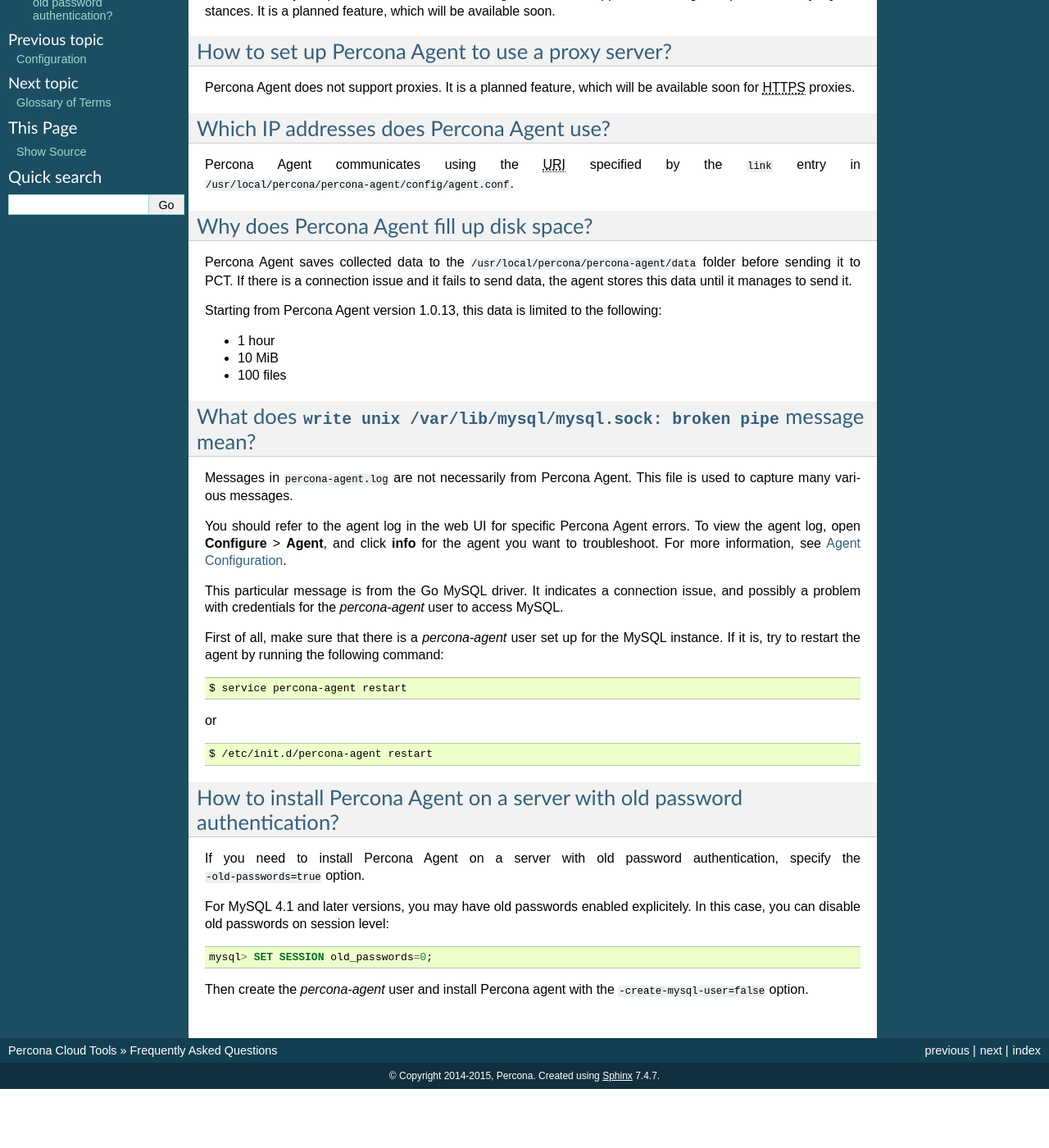
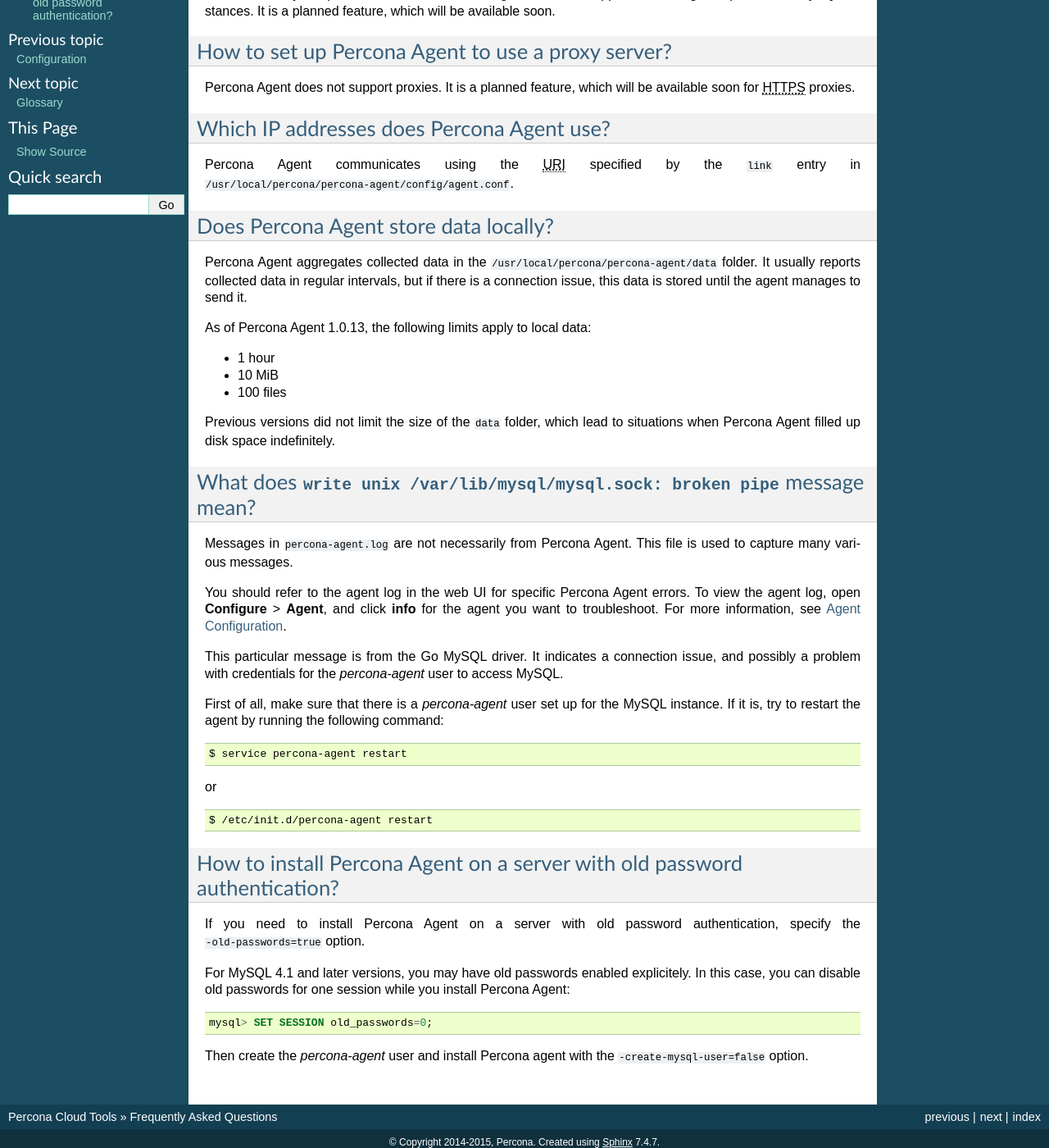
Before and after one commit to percona/cloud-tools, a Sphinx documentation site: the page built from doc/Faq.rst, in a window 1280 px wide and 1400 px high, scrolled down 335 px. Shown: the whole window at 82% size. Built offline with Sphinx 7.4.7, drawn with Linux system fonts in a browser that asks for light colours; before the commit the page ends 1663 px from its top, so only the background shows below that; some of the changed text lies outside the part shown.

Commit message:
Incorporating feedback for FAQ and Glossary

```diff
--- a/doc/Faq.rst
+++ b/doc/Faq.rst
@@ -29,20 +29,23 @@
 specified by the ``link`` entry in
 :file:`/usr/local/percona/percona-agent/config/agent.conf`.
 
-Why does Percona Agent fill up disk space?
+Does Percona Agent store data locally?
 ------------------------------------------
 
-Percona Agent saves collected data to the
-:file:`/usr/local/percona/percona-agent/data` folder before sending it to PCT.
-If there is a connection issue and it fails to send data,
-the agent stores this data until it manages to send it.
+Percona Agent aggregates collected data in the
+:file:`/usr/local/percona/percona-agent/data` folder.
+It usually reports collected data in regular intervals,
+but if there is a connection issue,
+this data is stored until the agent manages to send it.
 
-Starting from Percona Agent version 1.0.13,
-this data is limited to the following:
+As of Percona Agent 1.0.13, the following limits apply to local data:
 
 * 1 hour
 * 10 MiB
 * 100 files
+
+Previous versions did not limit the size of the :file:`data` folder,
+which lead to situations when Percona Agent filled up disk space indefinitely.
 
 What does ``write unix /var/lib/mysql/mysql.sock: broken pipe`` message mean?
 -----------------------------------------------------------------------------
@@ -81,7 +84,8 @@
 
 For MySQL 4.1 and later versions,
 you may have old passwords enabled explicitely.
-In this case, you can disable old passwords on session level:
+In this case, you can disable old passwords for one session
+while you install Percona Agent:
 
 .. code-block:: mysql
 
--- a/doc/glossary.rst
+++ b/doc/glossary.rst
@@ -1,7 +1,7 @@
 .. _glossary:
 
-Glossary of Terms
-=================
+Glossary
+========
 
 This is a glossary of terms related to Percona Cloud Tools (PCT).
 
```
